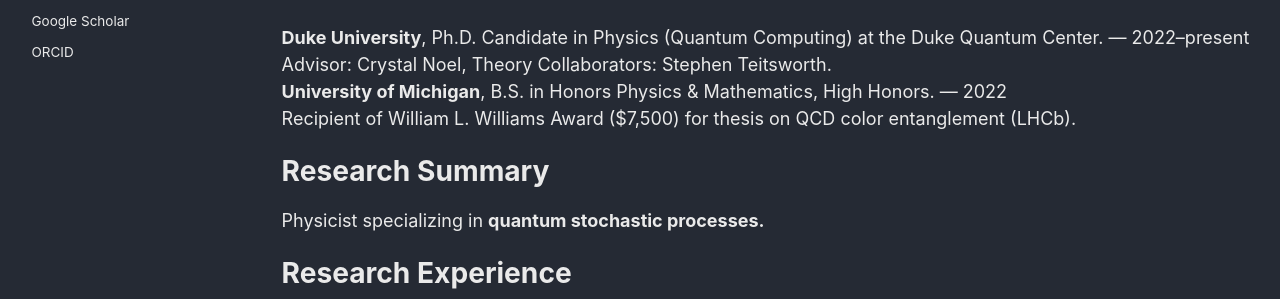
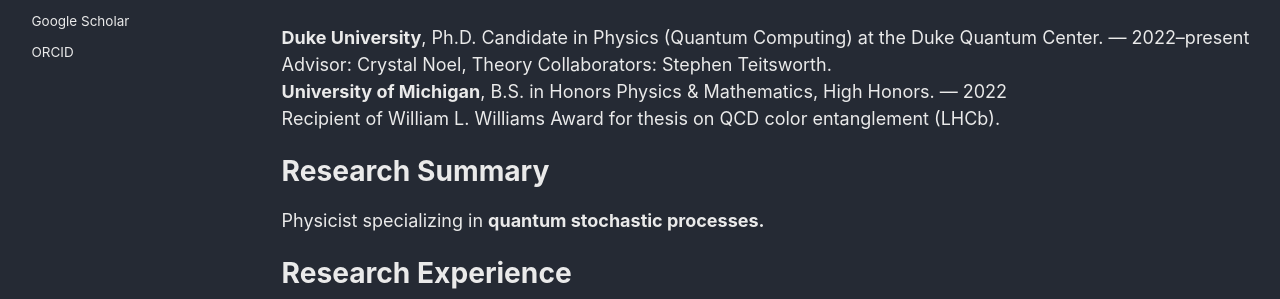
Before and after one commit to joseph-ryan-quantum/joseph-ryan-quantum.github.io, a Jekyll site: the page built from _pages/cv.md, in a window 1280 px wide and 900 px high. Shown: the part 330-629 px from the top of the window. Built offline with Jekyll 4.4.1, drawn with Linux system fonts in a browser that asks for light colours; a style sheet for code colours, icons or effects is not loaded.

Commit message:
Rebuild CV from cv/main.tex [skip ci]

```diff
--- a/_includes/cv-generated.html
+++ b/_includes/cv-generated.html
@@ -7,7 +7,7 @@ Background: Winchester College alumnus</p>
 <p><strong>Duke University</strong>, Ph.D. Candidate in Physics (Quantum Computing) at the Duke Quantum Center. — 2022–present<br />
 Advisor: Crystal Noel, Theory Collaborators: Stephen Teitsworth.<br />
 <strong>University of Michigan</strong>, B.S. in Honors Physics &amp; Mathematics, High Honors. — 2022<br />
-Recipient of William L. Williams Award ($7,500) for thesis on QCD color entanglement (LHCb).</p>
+Recipient of William L. Williams Award for thesis on QCD color entanglement (LHCb).</p>
 <h1 class="unnumbered" id="research-summary">Research Summary</h1>
 <p>Physicist specializing in <strong>quantum stochastic processes.</strong></p>
 <h1 class="unnumbered" id="research-experience">Research Experience</h1>
```
Also changed, not shown: 1 other file.
